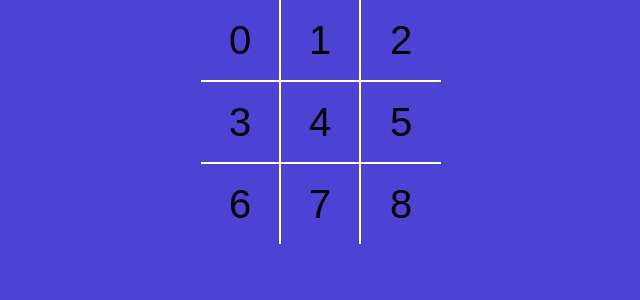
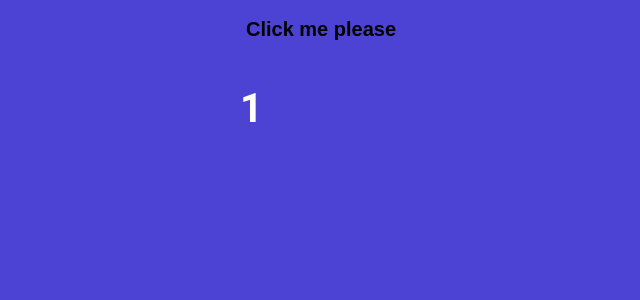
Before and after one commit to salihslx/tictactoe-game, a React (Vite) app: page / in a window 1280 px wide. Shown: the top 300 px of the page, without its empty margins (319-959 px from the left). Built offline with nearby package versions, Linux system fonts and the light colour scheme.

Commit message:
made no-unused-vars produce a warning

```diff
--- a/src/App.jsx
+++ b/src/App.jsx
@@ -1,11 +1,25 @@
 import './styles.scss'
 import Board from './components/Board'
+import { useState } from 'react';
 function App() {
+
+  const [count, setCount] = useState(1);
+
+  //let counter = 1;
+
+
+     const  onBtnClick = () =>{
+      setCount(count+1);
+   }
 
 
   return (
     <div className="app">
-      <Board/>
+      <div>
+        <button onClick={onBtnClick}><h2>Click me please</h2></button>
+
+        <div><h1>{count}</h1></div>
+      </div>
     </div>
   )
 }
```
Also changed, not shown: 1 other file (tests, documents, lock files or other folders).
